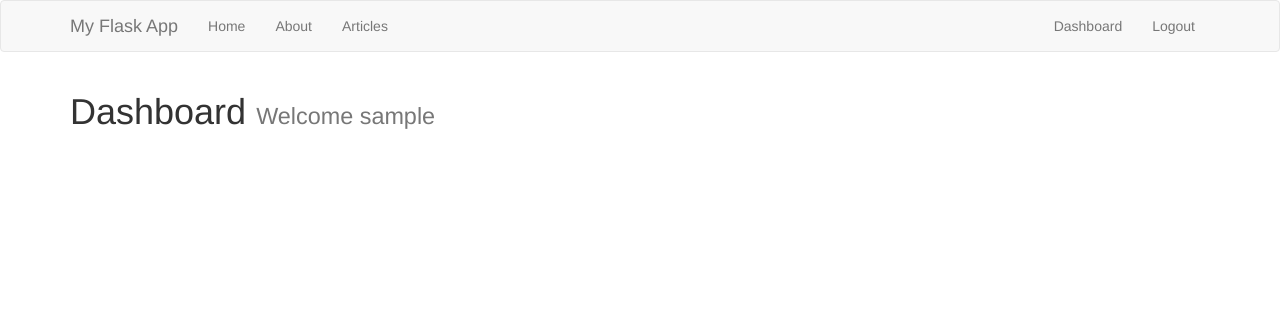
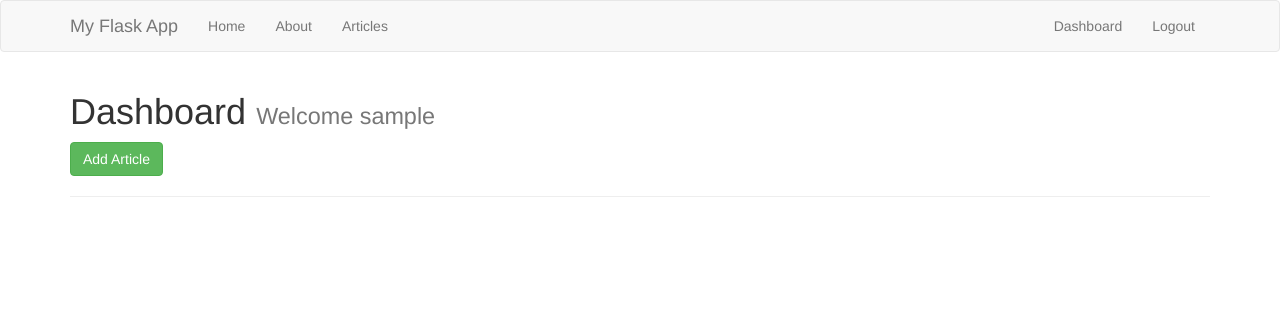
Before and after one commit to mndragos/Flask_Application_Tutorial, a Flask app: page /dashboard in a window 1280 px wide. Shown: the top 312 px of the page. Run offline with Flask 2, Linux system fonts and the light colour scheme; the visitor is signed in with stand-in values (Sample User, id 1); some libraries are stand-ins or nearby versions.

Commit message:
button 'add article' in dashboard

```diff
--- a/flask_application_tutorial/templates/dashboard.html
+++ b/flask_application_tutorial/templates/dashboard.html
@@ -2,4 +2,6 @@
 
 {% block body %}
   <h1>Dashboard <small>Welcome {{session.username}}</small></h1>
+  <a class="btn btn-success" href="/add_article">Add Article</a>
+  <hr>
 {% endblock %}
```
